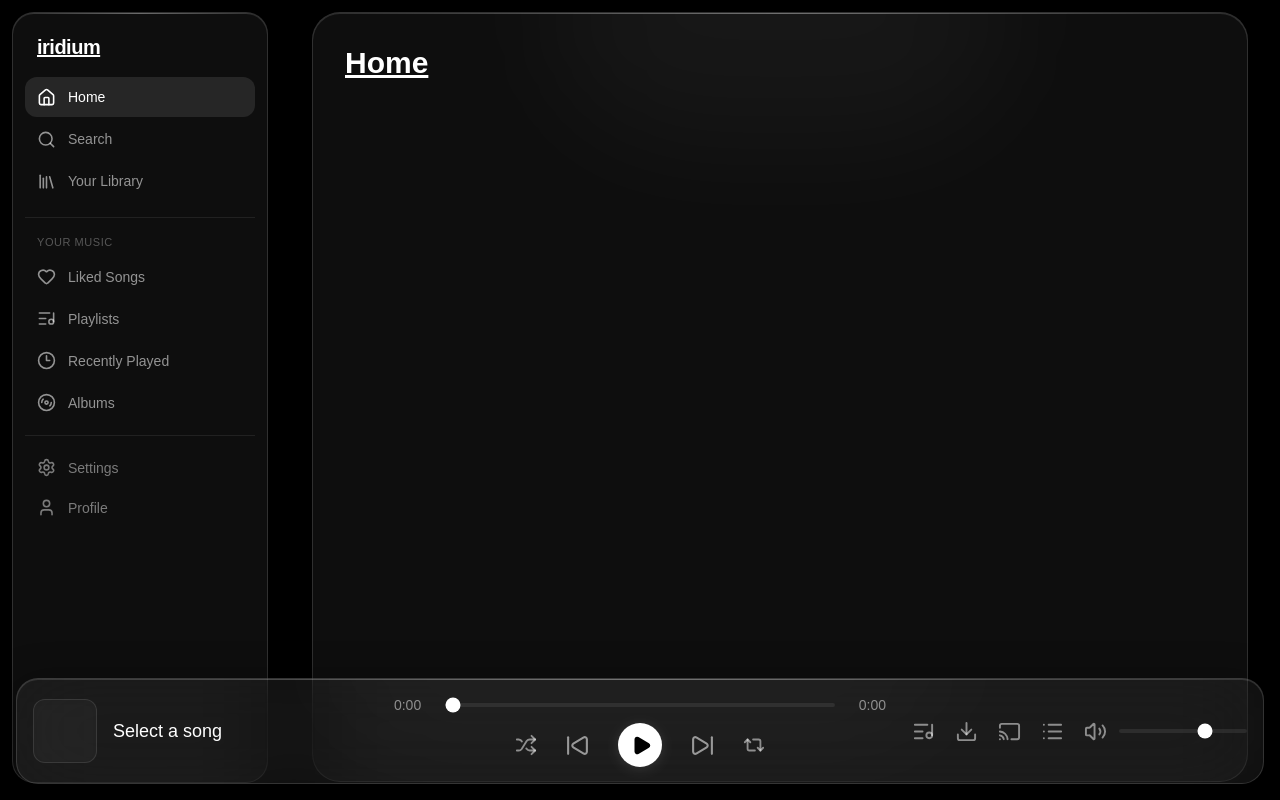
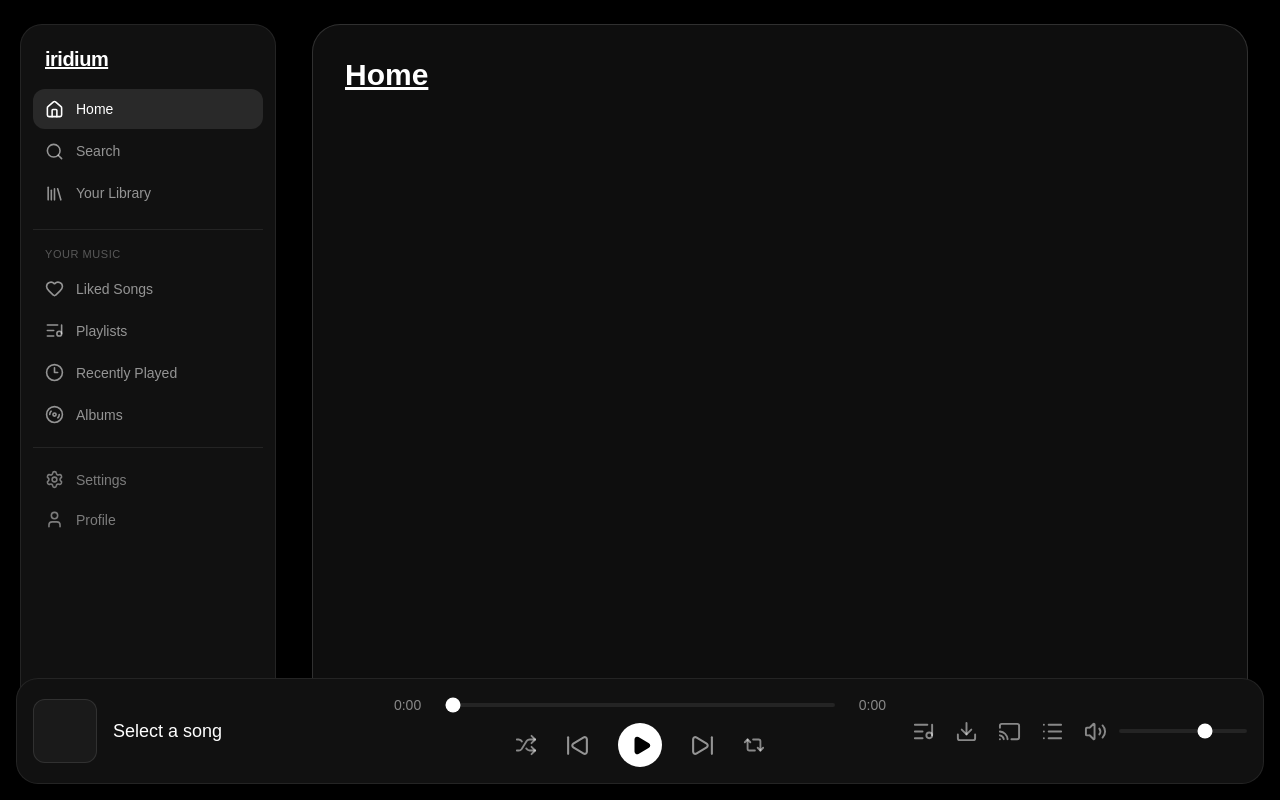
Before and after one commit to x87w/iridium, a Next.js app: page / in a window 1280 px wide. Built offline with nearby package versions, Linux system fonts and the light colour scheme.

Commit message:
remove liquid-ahh

```diff
--- a/app/components/player.tsx
+++ b/app/components/player.tsx
@@ -12,7 +12,7 @@ import {
     Download,
     Cast,
     List,
-    Volume2,
+    Volume2
 } from "lucide-react"
 
 const song = {
@@ -39,13 +39,10 @@ export default function MusicPlayer() {
     const currentTime = (progress / 100) * song.duration
 
     return (
-        <div className="fixed bottom-3 left-3 right-3 z-50 overflow-hidden rounded-[22px] border border-white/[0.14] bg-white/[0.055] px-4 py-3 shadow-[0_8px_40px_rgba(0,0,0,0.45),inset_0_1px_0_rgba(255,255,255,0.12)] backdrop-blur-2xl backdrop-saturate-150 md:bottom-4 md:left-4 md:right-4">
-            <div className="pointer-events-none absolute inset-x-0 top-0 h-px bg-gradient-to-r from-transparent via-white/30 to-transparent" />
-            <div className="pointer-events-none absolute -top-20 left-1/4 h-32 w-1/2 rounded-full bg-white/[0.035] blur-3xl" />
-
+        <div className="fixed bottom-3 left-3 right-3 z-50 overflow-hidden rounded-[22px] border border-white/[0.08] bg-[#111111] px-4 py-3 md:bottom-4 md:left-4 md:right-4">
             <div className="relative flex h-20 items-center gap-4">
                 <div className="flex min-w-0 items-center gap-4 md:w-[280px]">
-                    <div className="h-16 w-16 shrink-0 overflow-hidden rounded-xl border border-white/10 bg-white/[0.04] shadow-inner">
+                    <div className="h-16 w-16 shrink-0 overflow-hidden rounded-xl border border-white/10 bg-white/[0.04]">
                         {song.artwork && (
                             <img
                                 src={song.artwork}
@@ -91,20 +88,20 @@ export default function MusicPlayer() {
                     <div className="flex items-center justify-center gap-7">
                         <button
                             onClick={() => setShuffle(!shuffle)}
-                            className={`transition-all hover:scale-105 hover:text-white ${
+                            className={`transition hover:text-white ${
                                 shuffle ? "text-white" : "text-white/50"
                             }`}
                         >
                             <Shuffle size={22} />
                         </button>
 
-                        <button className="text-white/55 transition hover:scale-105 hover:text-white">
+                        <button className="text-white/55 transition hover:text-white">
                             <SkipBack size={25} />
                         </button>
 
                         <button
                             onClick={() => setPlaying(!playing)}
-                            className="flex h-11 w-11 items-center justify-center rounded-full border border-white/20 bg-white text-black shadow-[0_2px_15px_rgba(255,255,255,0.12)] transition hover:scale-105"
+                            className="flex h-11 w-11 items-center justify-center rounded-full bg-white text-black transition hover:scale-105"
                         >
                             {playing ? (
                                 <Pause size={21} fill="currentColor" />
@@ -117,13 +114,13 @@ export default function MusicPlayer() {
                             )}
                         </button>
 
-                        <button className="text-white/55 transition hover:scale-105 hover:text-white">
+                        <button className="text-white/55 transition hover:text-white">
                             <SkipForward size={25} />
                         </button>
 
                         <button
                             onClick={() => setRepeat(!repeat)}
-                            className={`transition-all hover:scale-105 hover:text-white ${
+                            className={`transition hover:text-white ${
                                 repeat ? "text-white" : "text-white/50"
                             }`}
                         >
@@ -197,7 +194,7 @@ export default function MusicPlayer() {
 
                 <button
                     onClick={() => setPlaying(!playing)}
-                    className="flex h-10 w-10 items-center justify-center rounded-full border border-white/20 bg-white text-black shadow-lg"
+                    className="flex h-10 w-10 items-center justify-center rounded-full bg-white text-black"
                 >
                     {playing ? (
                         <Pause size={19} fill="currentColor" />
--- a/app/components/sidebar.tsx
+++ b/app/components/sidebar.tsx
@@ -48,9 +48,7 @@ const music = [
 
 export default function Sidebar() {
     return (
-        <aside className="fixed left-3 top-3 z-40 hidden h-[771px] w-64 overflow-hidden rounded-[22px] border border-white/[0.14] bg-white/[0.055] shadow-[0_8px_40px_rgba(0,0,0,0.35),inset_0_1px_0_rgba(255,255,255,0.12)] backdrop-blur-2xl backdrop-saturate-150 lg:block">
-            <div className="pointer-events-none absolute inset-x-0 top-0 h-px bg-gradient-to-r from-transparent via-white/30 to-transparent" />
-
+        <aside className="fixed left-5 top-3 mt-3 z-40 hidden h-[750px] w-64 overflow-hidden rounded-[22px] border border-white/[0.08] bg-[#111111] lg:block">
             <div className="flex flex-col p-3">
                 <div className="mb-4 px-3 pt-2">
                     <h1 className="text-xl font-bold tracking-tight text-white underline">
--- a/app/pages/home.tsx
+++ b/app/pages/home.tsx
@@ -1,13 +1,9 @@
 export default function Home() {
     return (
-        <div className="mb-3 flex justify-center">
-            <div className="relative h-[770px] w-full max-w-[1400px] overflow-hidden rounded-[28px] border border-white/[0.14] bg-white/[0.055] shadow-[0_8px_40px_rgba(0,0,0,0.35),inset_0_1px_0_rgba(255,255,255,0.12)] backdrop-blur-2xl backdrop-saturate-150">
-                <div className="pointer-events-none absolute inset-x-0 top-0 h-px bg-gradient-to-r from-transparent via-white/30 to-transparent" />
-
-                <div className="pointer-events-none absolute -top-32 left-1/4 h-64 w-1/2 rounded-full bg-white/[0.04] blur-3xl" />
-
+        <div className="mt-3 flex justify-center">
+            <div className="relative h-[750px] w-full max-w-[1400px] overflow-hidden rounded-[28px] border border-white/[0.14] bg-white/[0.055] backdrop-blur-2xl backdrop-saturate-150">
                 <div className="relative p-8">
-                    <h1 className="text-3xl font-bold text-white underline">
+                    <h1 className="mb-6 text-3xl font-bold text-white underline">
                         Home
                     </h1>
                 </div>
```
